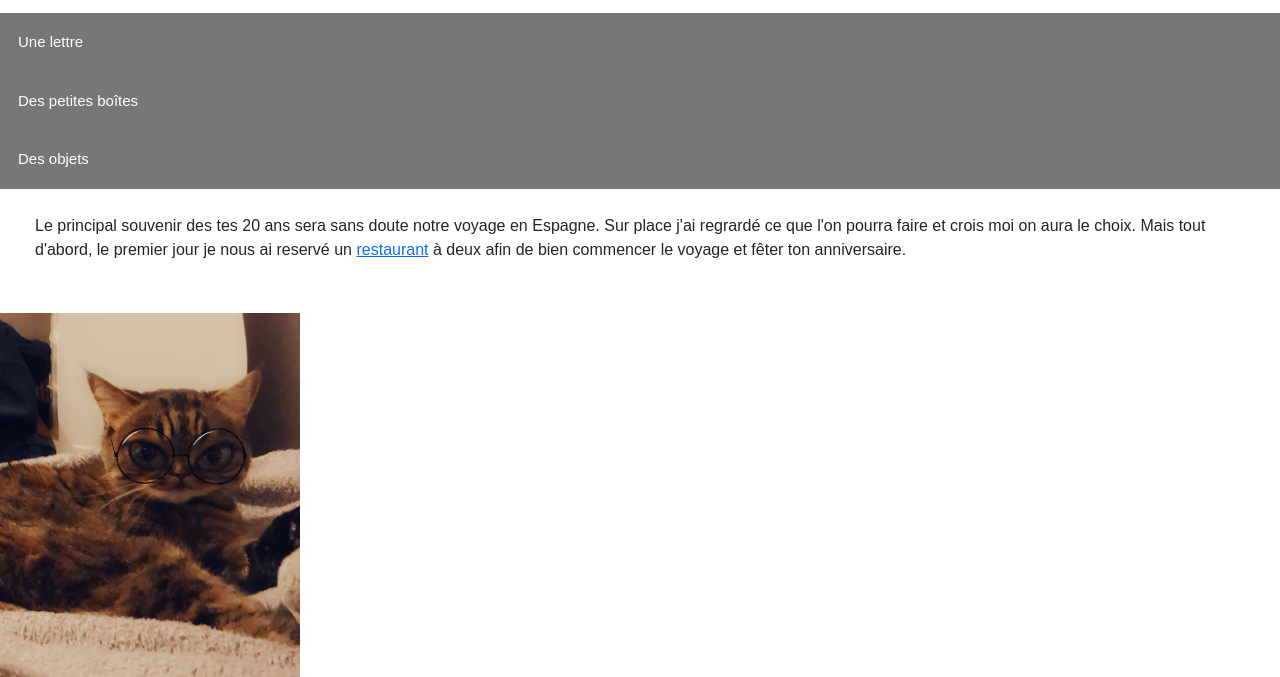
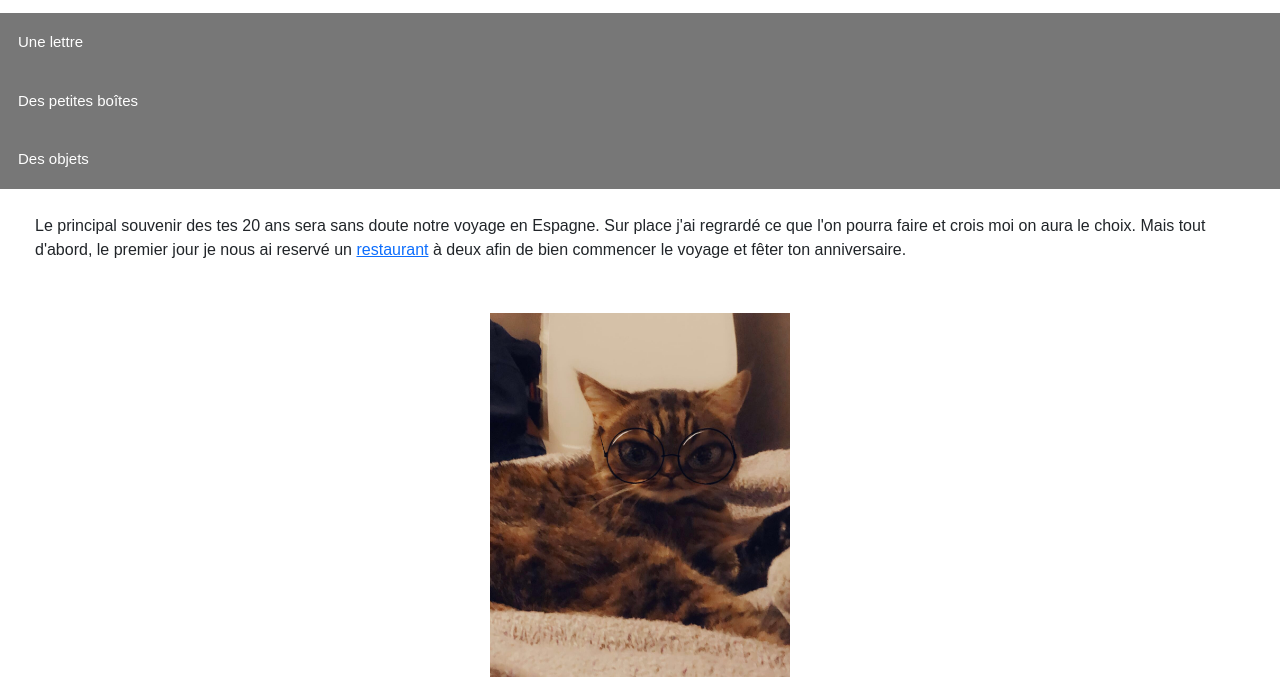
Before and after one commit to ChacoGolden/ChacoGolden.github.io, a plain HTML site: page index.html in a window 1280 px wide. Shown: the part 158-835 px from the top of the page. Drawn offline with nearby package versions, Linux system fonts and the light colour scheme.

Commit message:
photo centrée

```diff
--- a/index.html
+++ b/index.html
@@ -52,7 +52,12 @@
   			transition: max-height 0.2s ease-out;
   			background-color: #f1f1f1;
 		}
-	</style>
+		img {
+    		display: block;
+    		margin-left: auto;
+    		margin-right: auto
+    	}
+		</style>
 </head>
 <body>
 	<h1>Joyeux Anniversaire ❤</h1>
```
